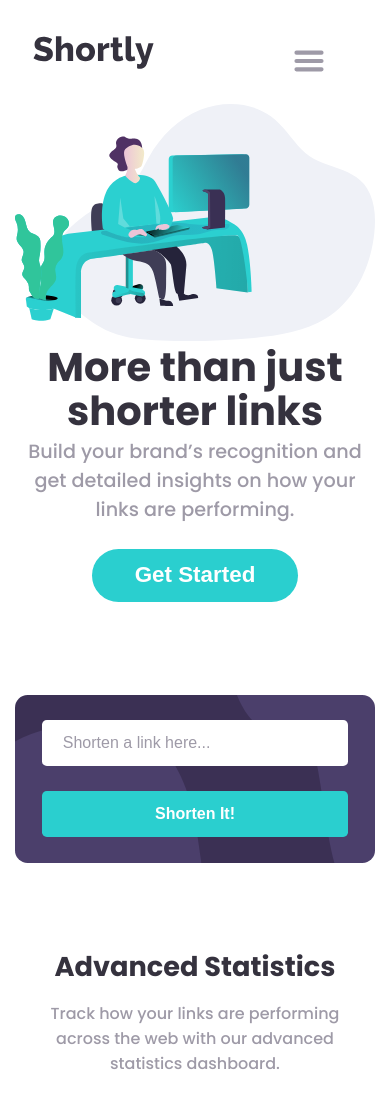
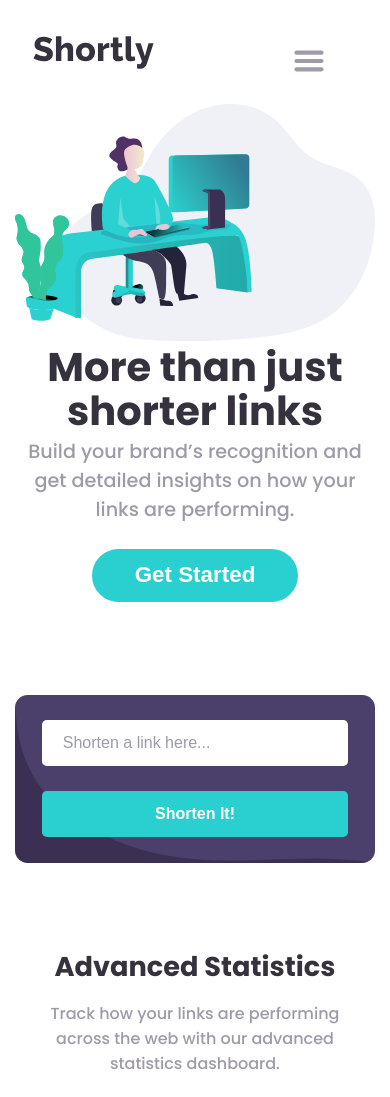
Before and after one commit to LenyPython/URL-shortening-API-landing-page, a React (Create React App) app: page / in a window 390 px wide. Shown: the top 1097 px of the page. Built offline with nearby package versions, Linux system fonts and the light colour scheme.

Commit message:
Added bg change of linkshortener on mobile change. Added main role to div with content.

```diff
--- a/src/components/shorten/linkinput/LinkInput.js
+++ b/src/components/shorten/linkinput/LinkInput.js
@@ -49,7 +49,7 @@ const LinkInput = ({stateControl}) => {
         />
         <p>{link ? null : 'Please add a link'}</p>
       </div>
-      <button htmlFor="link" onClick={handleClick}>Shorten It!</button>
+      <button onClick={handleClick}>Shorten It!</button>
     </div>
 
 
--- a/src/components/shorten/linkinput/LinkInput.scss
+++ b/src/components/shorten/linkinput/LinkInput.scss
@@ -60,6 +60,8 @@
 
 @media(max-width: 600px) {
 	#shortener {
+		background: url('../../../images/bg-shorten-mobile.svg')var(--primary-dark-violet);
+		background-size: 100% 100%;
 		button {
 			width: 85%;
 		}
--- a/src/components/shorten/linkinput/link.css
+++ b/src/components/shorten/linkinput/link.css
@@ -59,6 +59,10 @@
   }
 }
 @media (max-width: 600px) {
+  #shortener {
+    background: url("../../../images/bg-shorten-mobile.svg") var(--primary-dark-violet);
+    background-size: 100% 100%;
+  }
   #shortener button {
     width: 85%;
   }
```
